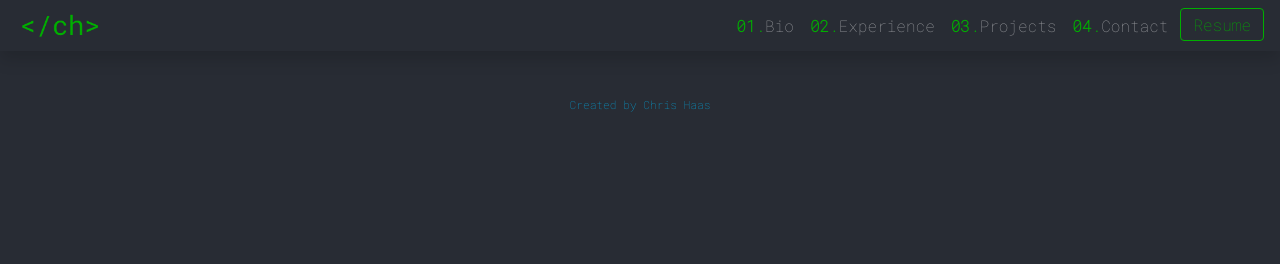
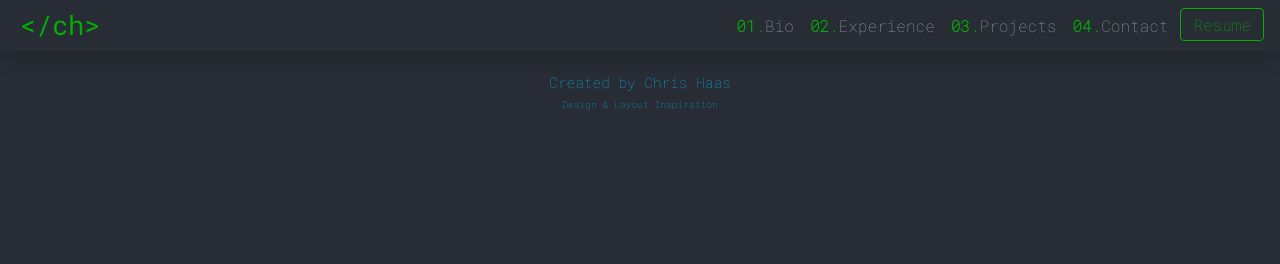
Before and after one commit to christopherwhaas/christopherwhaas.github.io, a Jekyll site: the page built from index.md, in a window 1280 px wide. Shown: the top 264 px of the page. Built offline with Jekyll 4.4.1, drawn with Linux system fonts in a browser that asks for light colours; our own code applies the rules of GitHub Pages for plain Markdown files.

Commit message:
Include inspiration credit

```diff
--- a/_includes/footer.html
+++ b/_includes/footer.html
@@ -8,6 +8,7 @@
   </div>
 
 
-  <a href="https://github.com/christopherwhaas/christopherwhaas.github.io" target="_blank"><h6>Created by Chris Haas</h6></a>
+  <a href="https://github.com/christopherwhaas/christopherwhaas.github.io" target="_blank"><h5>Created by Chris Haas</h5></a>
+  <a href="https://brittanychiang.com" target="_blank"><h6>Design & Layout Inspiration</h6></a>
 
 </div>
--- a/assets/css/custom/styles.scss
+++ b/assets/css/custom/styles.scss
@@ -773,9 +773,15 @@ a:active{
 
 
 
+.footer a h5{
+  font-size: 90%;
+  margin-top: 3%;
+  margin-bottom: 1%;
+}
+
 .footer a h6{
-  font-size: 70%;
-  margin: 6% 0;
+  font-size: 60%;
+  margin-bottom: 3%;
 }
 
 .footer-table a{
```
